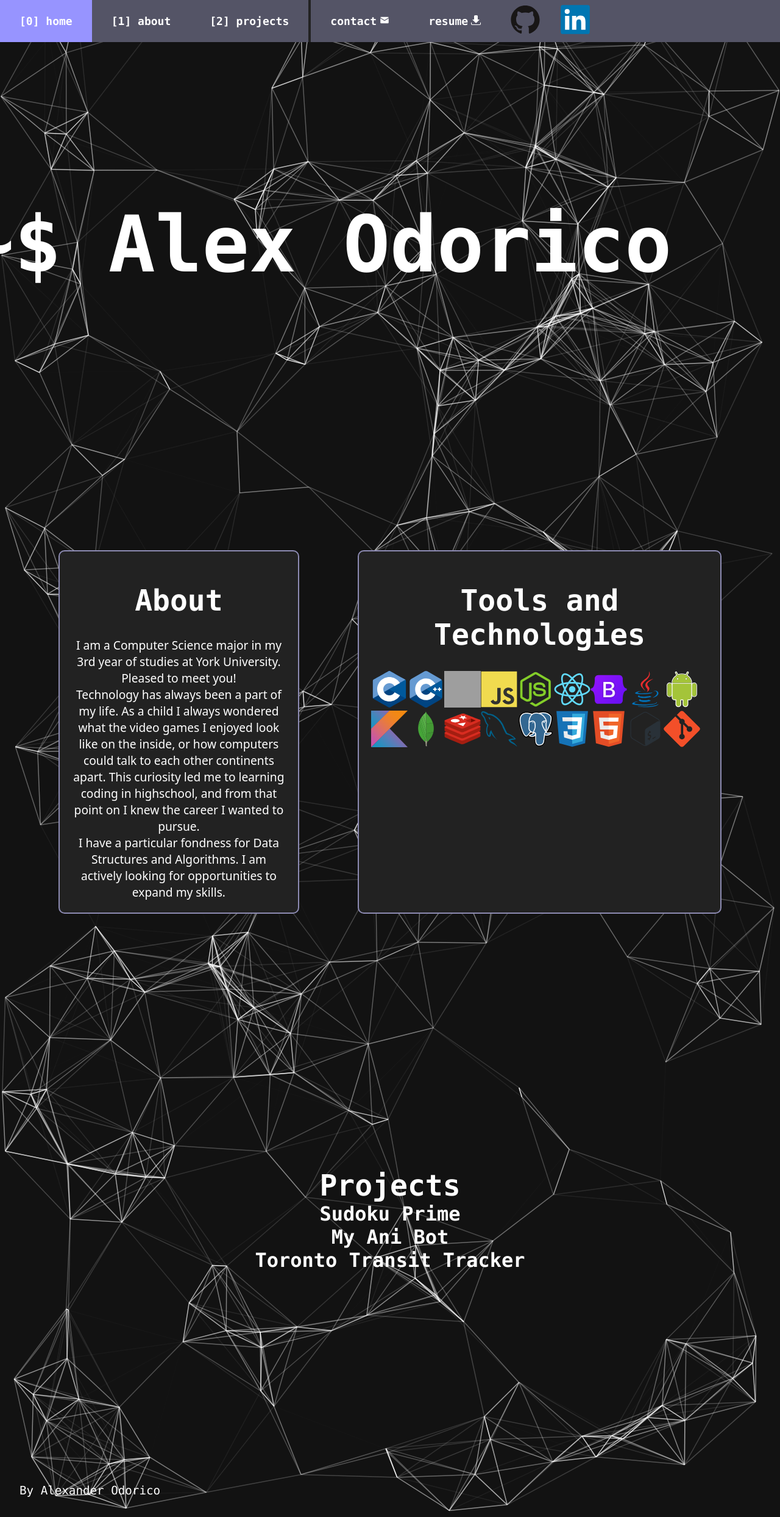
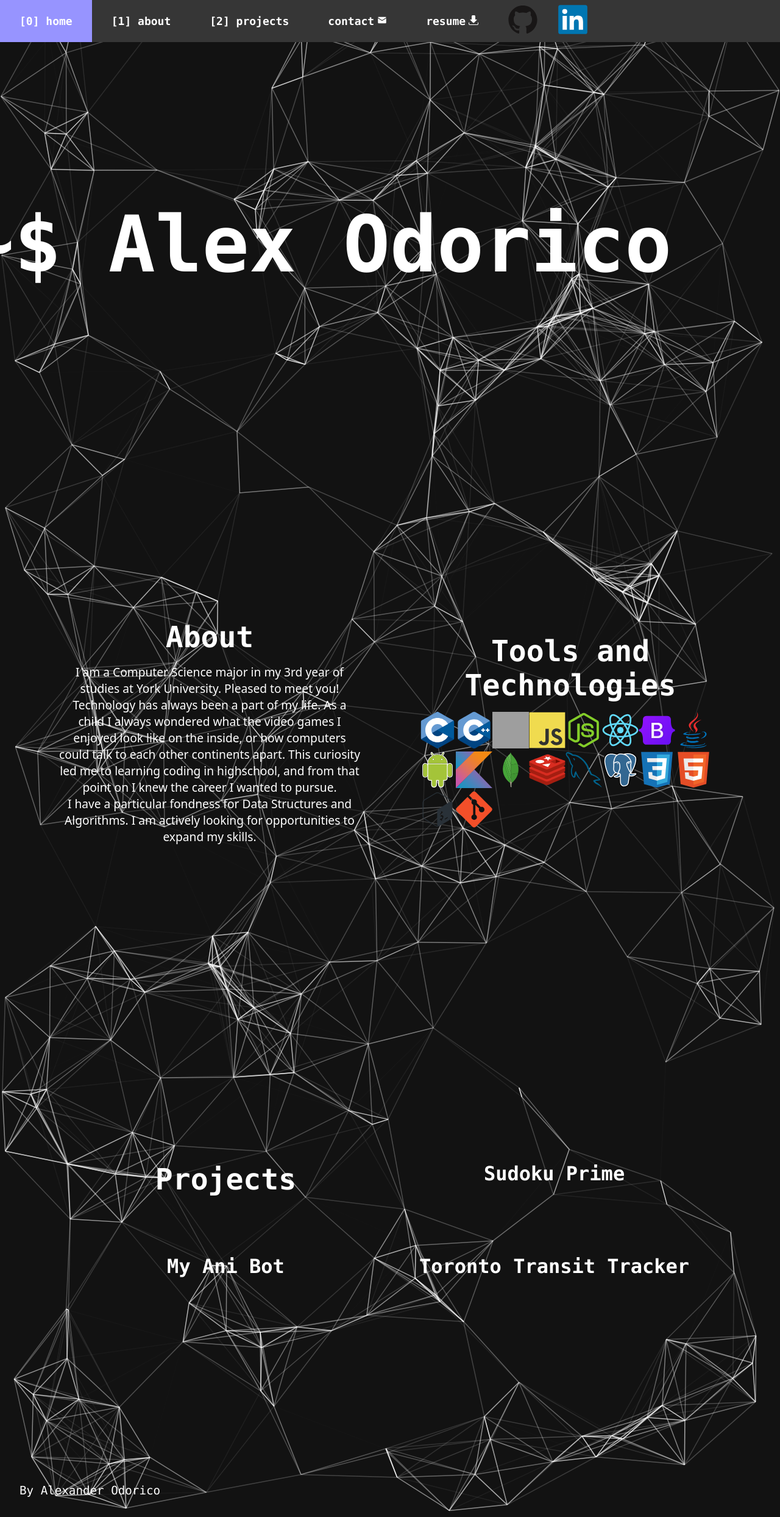
Before and after one commit to Alex7D3/Alex7D3.github.io, a React (Create React App) app: page / in a window 1280 px wide. Shown: the top 2487 px of the page at 61% size. Built offline with nearby package versions, Linux system fonts and the light colour scheme; grey boxes are pictures that could not be loaded.

Commit message:
style changes

```diff
--- a/src/index.css
+++ b/src/index.css
@@ -15,8 +15,9 @@ html {
 :root {
     color-scheme: dark;
     --primary-color: #FFFFFF;
-    --bg-color: #121212;
-    --article-color: #222222;
+    --bg-color: rgb(18, 18, 18);
+    --article-color: rgba(40, 40, 40, 0.80);
+    --nav-color: #363636;
     --highlight-color: #8D8BB3;
     --secondary-color: #545466;
 }
@@ -46,7 +47,11 @@ article {
     Roboto, Oxygen, Ubuntu, Cantarell, 'Open Sans', 'Helvetica Neue', sans-serif;
 }
 
-main {
+.icon-grid{
+    display: grid;
+    grid-gap: 10px;
+    grid-template-columns: repeat(auto-fill, minmax(60px, 1fr));
+
 
 }
 
@@ -63,15 +68,24 @@ canvas {
     z-index: -1;
 }
 
+img#me {
+    width: 350px;
+    height: auto;
+    display: block;
+    margin-left: auto;
+    margin-right: auto;
+    margin-bottom: 1rem;
+    border: 12px solid var(--primary-color);
+}
+
 button {
     font-family: inherit;
     font-size: large;
     color: var(--primary-color);
-
+    background: var(--nav-color);
     display: inline-block;
     cursor: pointer;
     transition: all 500ms ease;
-    background: var(--secondary-color);
 }
 
 button:hover {
--- a/src/styles/Nav.css
+++ b/src/styles/Nav.css
@@ -2,7 +2,7 @@ nav {
     width: 100%;
     z-index: 2;
     position: fixed;
-    background: var(--secondary-color);
+    background: var(--nav-color);
 }
 nav ul {
     list-style-type: none;
@@ -55,6 +55,5 @@ nav ul li.active a button:hover {
 }
 
 nav ul :nth-child(3) {
-    border-right: 0.25rem solid;
-    border-color: var(--article-color);
+    border-right: 50% solid var(--nav-color);
 }
--- a/src/styles/about.css
+++ b/src/styles/about.css
@@ -1,23 +1,23 @@
 #about {
-    justify-items: center;
-    grid-auto-flow: column;
-    align-items: start;
+    grid-template-columns: 1fr 1fr;
     column-gap: 6rem;
     margin: 0 6rem;
 }
 
-#about > div {
+.content {
     border-radius: 10px;
-    border: 2px solid var(--highlight-color);
-    width: auto;
     padding: 20px;
     background-color: var(--article-color);
     min-height: 100%;
+    min-width: 30rem;
+
 }
-
+#about > div {
+    width: 100%;
+}
 #about > div h2 {
     text-align: center;
-    margin: 2rem;
+    margin-bottom: 1rem;
 }
 
 #about > div article {
--- a/src/styles/projects.css
+++ b/src/styles/projects.css
@@ -1,10 +1,42 @@
 #projects {
-    margin: 0;
+    text-align: center;
+    display: grid;
+    justify-content: center;
 }
-#projects div {
-    width: 60%;
+
+#projects > div {
     display: grid;
-    place-items: center;
-    align-content: center;
-    white-space: nowrap;
+    grid-template-columns: 1fr 1fr;
+    grid-gap: 6rem;
+    margin: 0 6rem;
+
+
 }
+#projects > div > div {
+    height: 100%;
+}
+
+.github {
+    font-size: 1.5rem;
+    color: inherit;
+}
+
+.github::after {
+    content: "";
+    background: url("../../public/icons8-external-link-26.png");
+    background-size: 16px auto;
+    width: 16px;
+    height: 16px;
+    display: inline-block;
+    margin-left: 5px;
+}
+
+#projects div .content article {
+    margin: 1rem 0;
+}
+
+#projects > h2 {
+
+    margin-top: 6rem;
+    margin-bottom: 1rem;
+}
```
